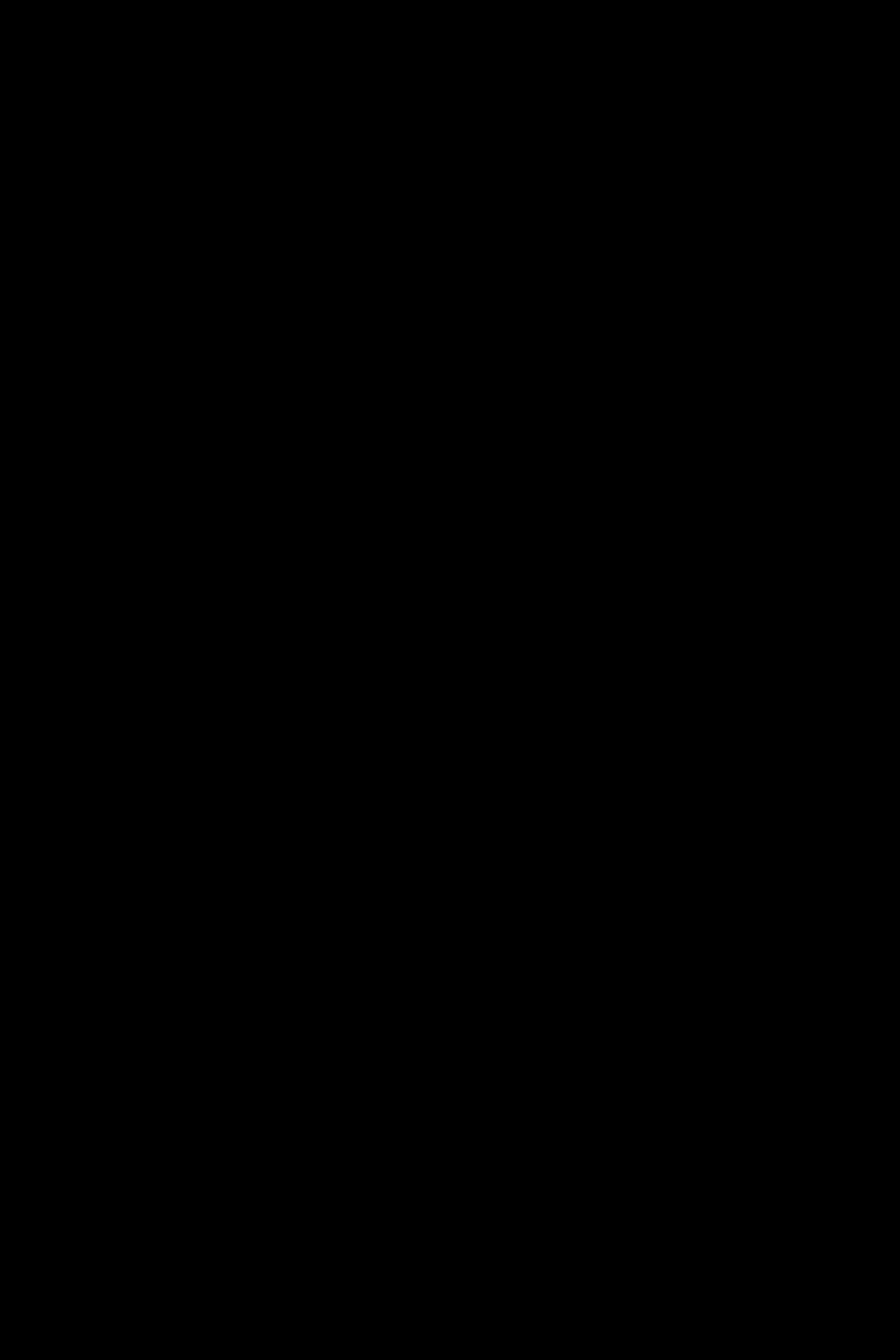
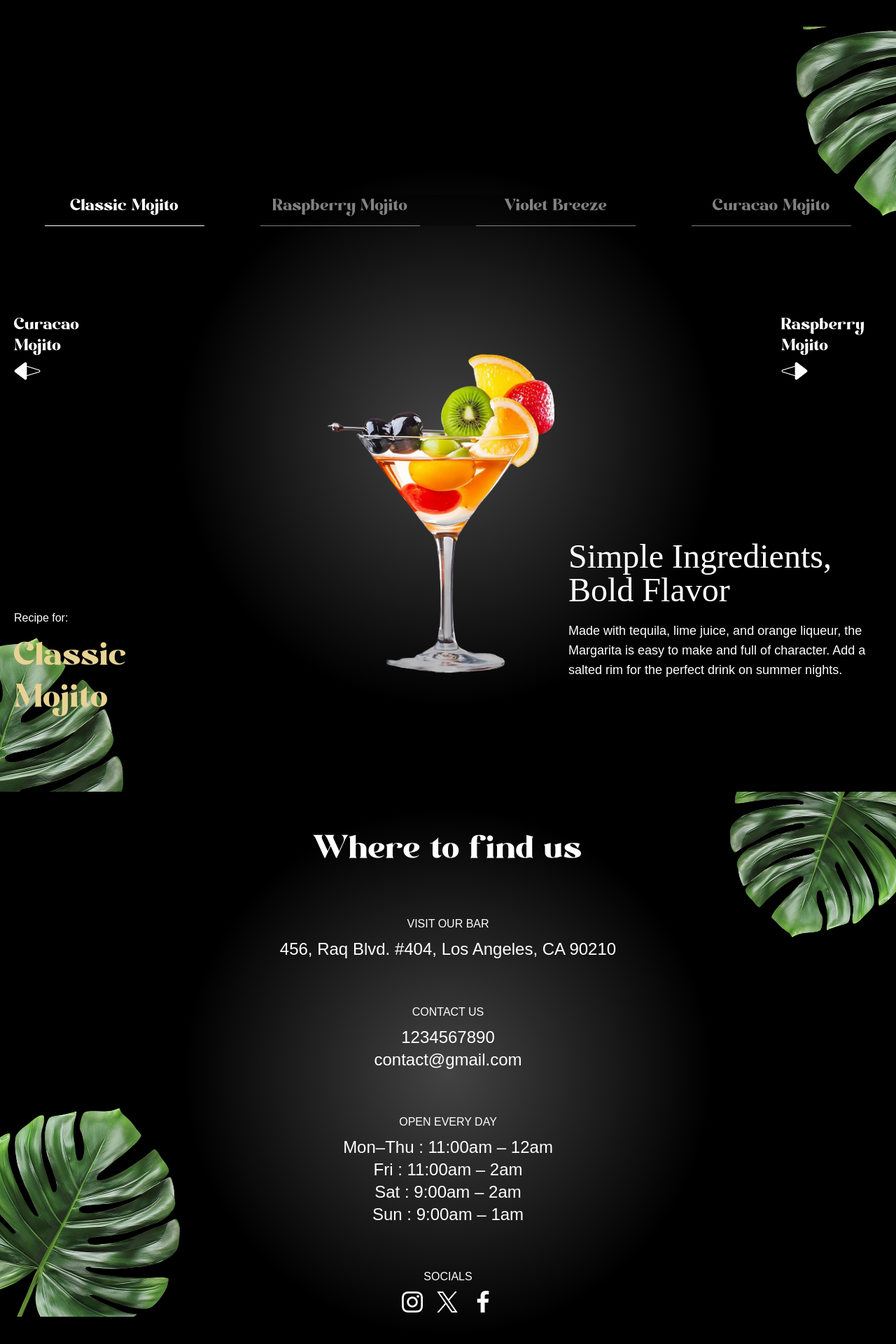
Before and after one commit to UjjwalKumar7209/mojito, a React (Vite) app: page / in a window 1280 px wide. Shown: the part 3974-5894 px from the top of the page at 70% size. Before the commit the page ends 4012 px from the top, so only its background shows below. Built offline with nearby package versions, Linux system fonts and the light colour scheme; a web font is replaced by a local one.

Commit message:
contact and menu

```diff
--- a/package.json
+++ b/package.json
@@ -11,6 +11,7 @@
   },
   "dependencies": {
     "@gsap/react": "^2.1.2",
+    "@studio-freight/lenis": "^1.0.42",
     "@tailwindcss/vite": "^4.1.18",
     "gsap": "^3.14.2",
     "react": "^19.2.0",
--- a/src/App.jsx
+++ b/src/App.jsx
@@ -1,13 +1,20 @@
 import gsap from "gsap";
-import { ScrollTrigger, SplitText } from "gsap/all";
+import { ScrollSmoother, ScrollTrigger, SplitText } from "gsap/all";
 import Navbar from "./components/Navbar";
 import Hero from "./components/Hero";
 import Cocktails from "./components/Cocktails";
 import About from "./components/About";
 import Art from "./components/Art";
+import Menue from "./components/Menue";
+import Contact from "./components/Contact";
 
 gsap.registerPlugin(ScrollTrigger, SplitText)
 
+// gsap.registerPlugin(ScrollSmoother)
+// ScrollSmoother.create({
+//   smooth: 1,
+//   effects: true
+// });
 const App = () => {
   return (
     <main>
@@ -16,6 +23,8 @@
         <Cocktails />
         <About />
         <Art />
+        <Menue />
+        <Contact />
     </main>
   );
 }
--- /dev/null
+++ b/src/components/Contact.jsx
@@ -0,0 +1,82 @@
+import React from 'react';
+import { openingHours, socials } from '../../constants';
+import { useGSAP } from '@gsap/react';
+import { SplitText } from 'gsap/all';
+import gsap from 'gsap';
+
+const Contact = () => {
+  useGSAP(() => {
+    const titleSplit = SplitText.create('#contact h2', {
+        type: 'words'
+    })
+
+    const timeline = gsap.timeline({
+        scrollTrigger: {
+            trigger: '#contact',
+            start: 'top center'
+        },
+        ease: 'power1.inOut'
+    })
+
+    timeline.from(titleSplit.words, {
+        opacity: 0,
+        yPercent: 100,
+        stagger: 0.02
+    })
+    .from('#contact h2, #contact h3', {
+        opacity: 0,
+        yPercent: 100,
+        stagger: 0.02
+    })
+    .to('#f-right-leaf', {
+        y: '-50',
+        duration: 1,
+        ease: 'power1.inOut'
+    })
+    .to('#f-left-leaf', {
+        y: '-50',
+        duration: 1,
+        ease: 'power1.inOut',
+    }, '<')
+  })
+
+  return (
+    <footer id='contact'>
+      <img src="/images/footer-right-leaf.png" alt="right-leaf" id='f-right-leaf' />
+      <img src="/images/footer-left-leaf.png" alt="left-leaf" id='f-left-leaf' />
+      <div className="content">
+        <h2 className="">Where to find us</h2>
+
+        <div>
+            <h3>Visit Our Bar</h3>
+            <p>456, Raq Blvd. #404, Los Angeles, CA 90210</p>
+        </div>
+
+        <div>
+            <h3>Contact us</h3>
+            <p>1234567890</p>
+            <p>contact@gmail.com</p>
+        </div>
+
+        <div>
+            <h3>Open Every Day</h3>
+            {openingHours.map((time) => (
+                <p key={time.day}>{time.day} : {time.time}</p>
+            ))}
+        </div>
+        <div>
+            <h3>Socials</h3>
+            <div className="flex-center gap-5">
+                {socials.map((social) => (
+                    <a key={social.name} href={social.url} target='_blank' rel='noopener noreferrer' aria-label={social.name}>
+                        <img src={social.icon} alt="" />
+                    </a>
+                ))}
+            </div>
+        </div>
+      </div>
+    </footer>
+  );
+}
+
+export default Contact;
--- /dev/null
+++ b/src/components/Menue.jsx
@@ -0,0 +1,99 @@
+'use client';
+
+import { sliderLists } from '../../constants/index.js'
+import { useRef, useState } from 'react'
+import { useGSAP } from '@gsap/react'
+import gsap from 'gsap';
+
+const Menu = () => {
+ const contentRef = useRef();
+ const [currentIndex, setCurrentIndex] = useState(0);
+
+ useGSAP(() => {
+	gsap.fromTo('#title', { opacity: 0 }, { opacity: 1, duration: 1 });
+	gsap.fromTo('.cocktail img', { opacity: 0, xPercent: -100 }, {
+	 xPercent: 0, opacity: 1, duration: 1, ease: 'power1.inOut'
+	})
+	gsap.fromTo('.details h2', { yPercent: 100, opacity: 0 }, {
+	 yPercent: 0, opacity: 100, ease: 'power1.inOut'
+	})
+	gsap.fromTo('.details p', { yPercent: 100, opacity: 0 }, {
+	 yPercent: 0, opacity: 100, ease: 'power1.inOut'
+	})
+ }, [currentIndex]);
+
+ const totalCocktails = sliderLists.length;
+
+ const goToSlide = (index) => {
+	const newIndex = (index + totalCocktails) % totalCocktails;
+
+	setCurrentIndex(newIndex);
+ }
+
+ const getCocktailAt = (indexOffset) => {
+	return sliderLists[(currentIndex + indexOffset + totalCocktails) % totalCocktails]
+ }
+
+ const currentCocktail = getCocktailAt(0);
+ const prevCocktail = getCocktailAt(-1);
+ const nextCocktail = getCocktailAt(1);
+
+ return (
+	<section id="menu" aria-labelledby="menu-heading">
+	 <img src="/images/slider-left-leaf.png" alt="left-leaf" id="m-left-leaf" />
+	 <img src="/images/slider-right-leaf.png" alt="right-leaf" id="m-right-leaf" />
+
+	 <h2 id="menu-heading" className="sr-only">
+		Cocktail Menu
+	 </h2>
+
+	 <nav className="cocktail-tabs" aria-label="Cocktail Navigation">
+		{sliderLists.map((cocktail, index) => {
+		 const isActive = index === currentIndex;
+
+		 return (
+			<button key={cocktail.id} className={`
+				${isActive
+				 ? 'text-white border-white'
+				 : 'text-white/50 border-white/50'}
+			 `}	onClick={() => goToSlide(index)}
+			>
+			 {cocktail.name}
+			</button>
+		 )
+		})}
+	 </nav>
+
+	 <div className="content">
+		<div className="arrows">
+		 <button className="text-left" onClick={() => goToSlide(currentIndex - 1)}>
+			<span>{prevCocktail.name}</span>
+			<img src="/images/right-arrow.png" alt="right-arrow" aria-hidden="true" />
+		 </button>
+
+		 <button className="text-left" onClick={() => goToSlide(currentIndex + 1)}>
+			<span>{nextCocktail.name}</span>
+			<img src="/images/left-arrow.png" alt="left-arrow" aria-hidden="true" />
+		 </button>
+		</div>
+
+		<div className="cocktail">
+		 <img src={currentCocktail.image} className="object-contain"/>
+		</div>
+
+		<div className="recipe">
+		 <div ref={contentRef} className="info">
+			<p>Recipe for:</p>
+			<p id="title">{currentCocktail.name}</p>
+		 </div>
+
+		 <div className="details">
+			<h2>{currentCocktail.title}</h2>
+			<p>{currentCocktail.description}</p>
+		 </div>
+		</div>
+	 </div>
+	</section>
+ )
+}
+export default Menu
```
Also changed, not shown: 1 other file (tests, documents, lock files or other folders).
